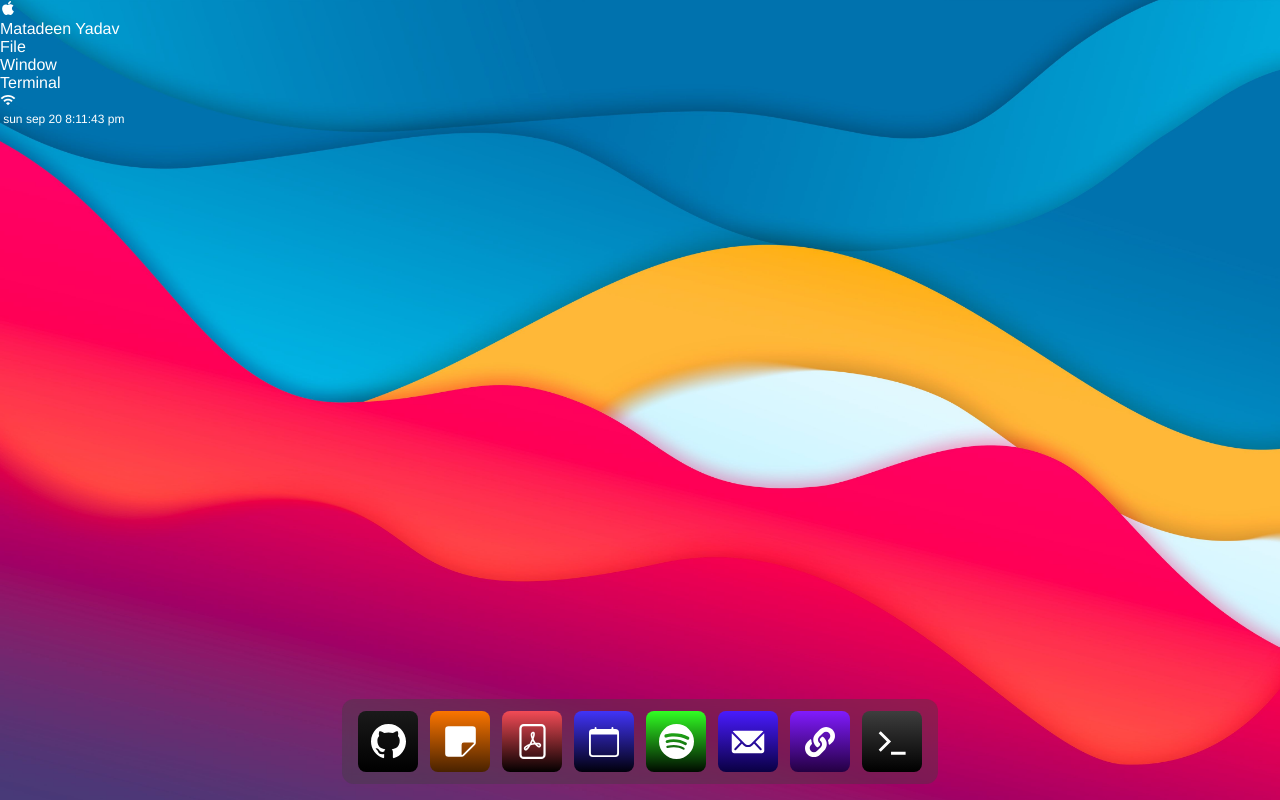
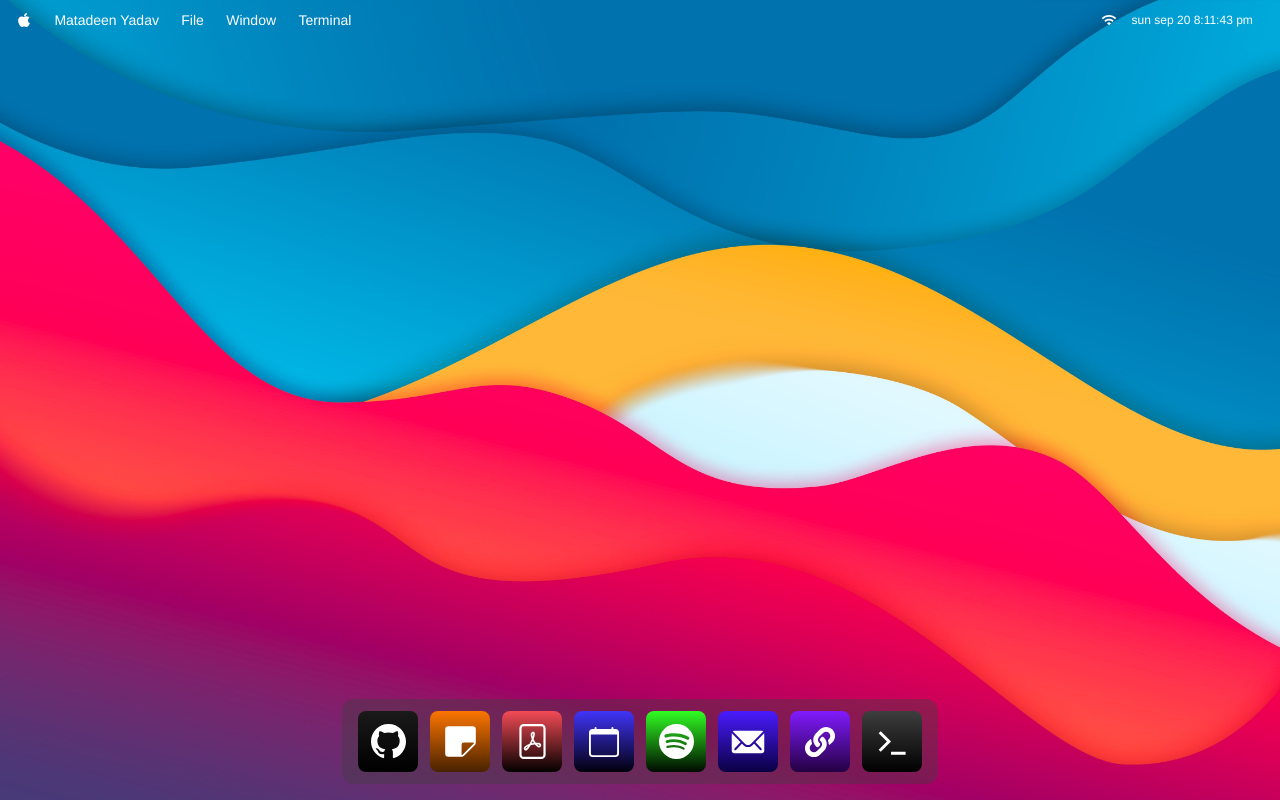
Before and after one commit to MatadeenYadav26/mac-os, a React (Vite) app: page / in a window 1280 px wide. Built offline with nearby package versions, Linux system fonts and the light colour scheme.

Commit message:
Day 2: Add navbar styling

```diff
--- a/src/components/nav.scss
+++ b/src/components/nav.scss
@@ -1,3 +1,47 @@
+nav {
+    width: 100%;
+    height: 2.5rem;
+
+    display: flex;
+    align-items: center;
+    justify-content: space-between;
+
+    padding: 0 1rem;
+
+    position: fixed;
+    top: 0;
+    left: 0;
+
+    z-index: 100;
+
+    color: white;
+}
+
+.left,
+.right {
+    display: flex;
+    align-items: center;
+}
+
+.item {
+    margin: 0 0.7rem;
+    font-size: 14px;
+
+    display: flex;
+    align-items: center;
+    justify-content: center;
+}
+
+.apple {
+    margin-left: 0;
+}
+
+.item img {
+    width: 16px;
+    height: 16px;
+    object-fit: contain;
+}
+
 .datetime {
     font-size: 12px;
     font-weight: 500;
```
